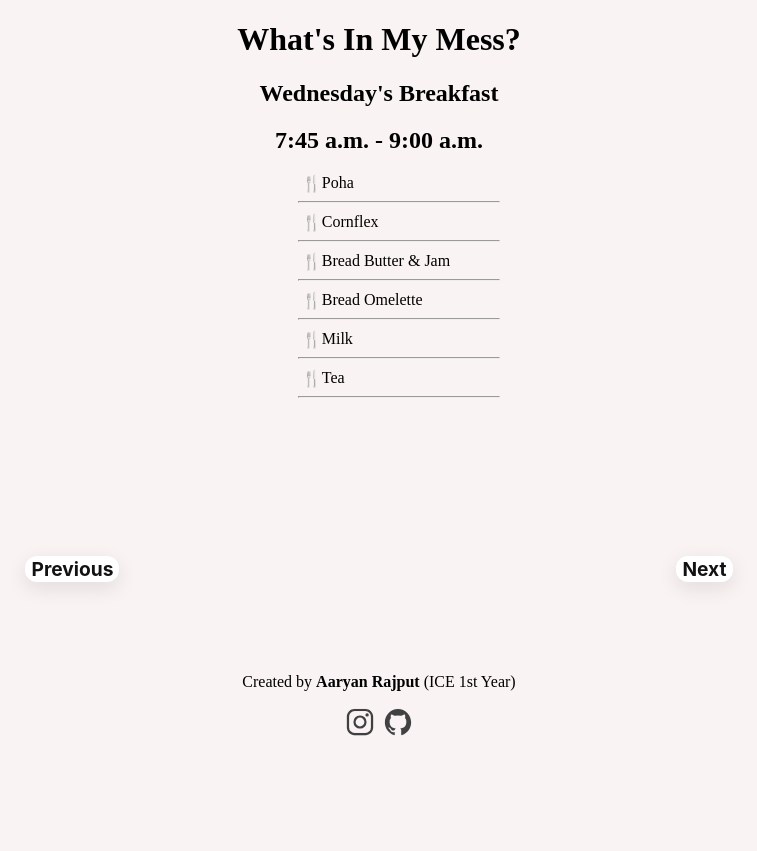
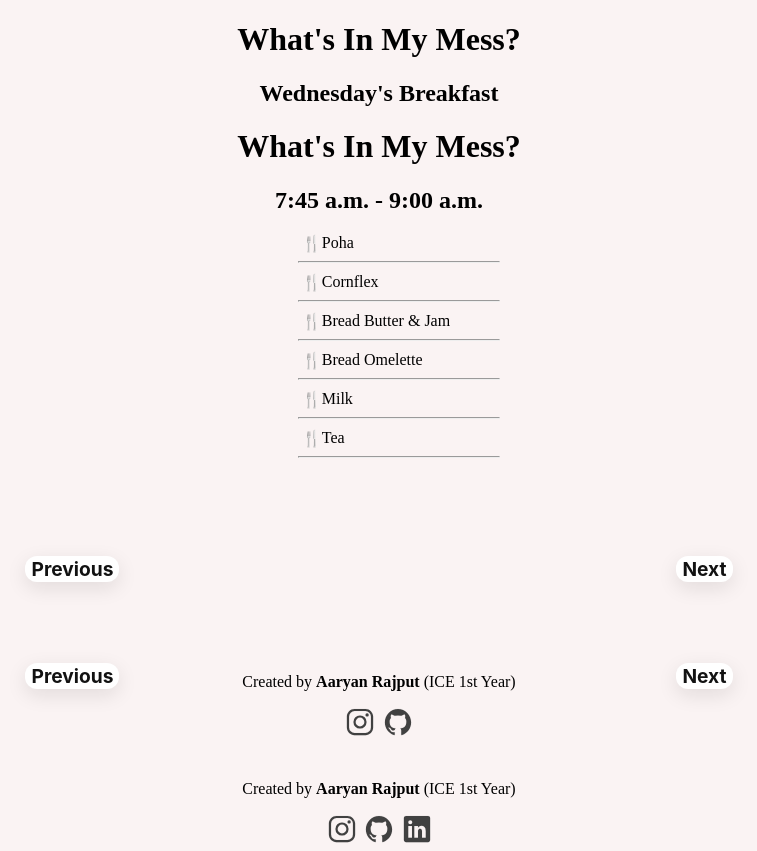
Before and after one commit to aaryanrajputhere/whatsinmymess, a plain HTML site: page index.html in a window 1280 px wide. Shown: the whole page, without its empty margins (261-1018 px from the left). Before the commit the page ends 800 px from the top, so only its background shows below. Drawn offline with nearby package versions, Linux system fonts and the light colour scheme.

Commit message:
Update index.html

```diff
--- a/index.html
+++ b/index.html
@@ -1,4 +1,16 @@
 <!DOCTYPE html>
+<html lang="en">
+  <head>
+    <meta charset="UTF-8" />
+    <meta name="viewport" content="width=device-width, initial-scale=1.0" />
+    <title>What's in my Mess?</title>
+    <link rel="stylesheet" href="style.css" />
+  </head>
+  <body>
+    <div class="container">
+      <div class="mealContainer">
+        <h1>What's In My Mess?</h1>
+        <h2 id="currentMeal"></h2><!DOCTYPE html>
 <html lang="en">
   <head>
     <meta charset="UTF-8" />
@@ -27,6 +39,9 @@
       <a href="https://github.com/aaryanrajputhere">
         <ion-icon name="logo-github"></ion-icon>
       </a>
+      <a href="https://www.linkedin.com/in/aaryan-rajput-675239294">
+        <ion-icon name="logo-linkedin"></ion-icon>
+      </a>
       <script
         type="module"
         src="https://unpkg.com/ionicons@7.1.0/dist/ionicons/ionicons.esm.js"
@@ -39,3 +54,32 @@
     <script src="main.js"></script>
   </body>
 </html>
+
+        <h2 id="currentTiming"></h2>
+      </div>
+      <center><ul id="menuContainer"></ul></center>
+    </div>
+    <div class="buttonsContainer">
+      <button id="Previous">Previous</button>
+      <button id="Next">Next</button>
+    </div>
+    <p>Created by <b>Aaryan Rajput</b> (ICE 1st Year)</p>
+    <div class="social-links">
+      <a href="https://www.instagram.com/aaryanrajputhere/">
+        <ion-icon name="logo-instagram"></ion-icon>
+      </a>
+      <a href="https://github.com/aaryanrajputhere">
+        <ion-icon name="logo-github"></ion-icon>
+      </a>
+      <script
+        type="module"
+        src="https://unpkg.com/ionicons@7.1.0/dist/ionicons/ionicons.esm.js"
+      ></script>
+      <script
+        nomodule
+        src="https://unpkg.com/ionicons@7.1.0/dist/ionicons/ionicons.js"
+      ></script>
+    </div>
+    <script src="main.js"></script>
+  </body>
+</html>
```
